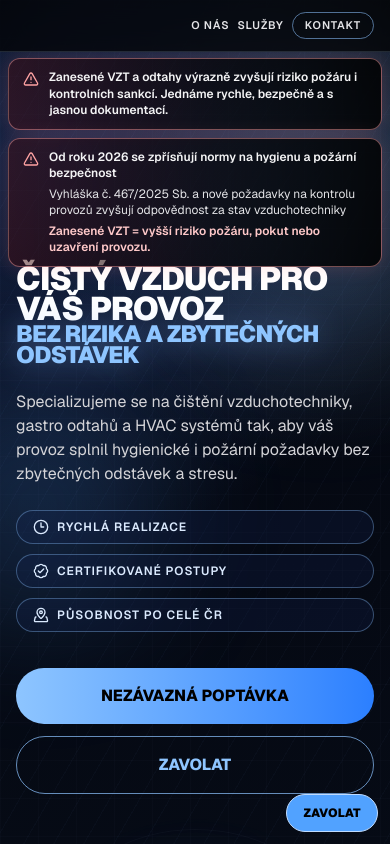
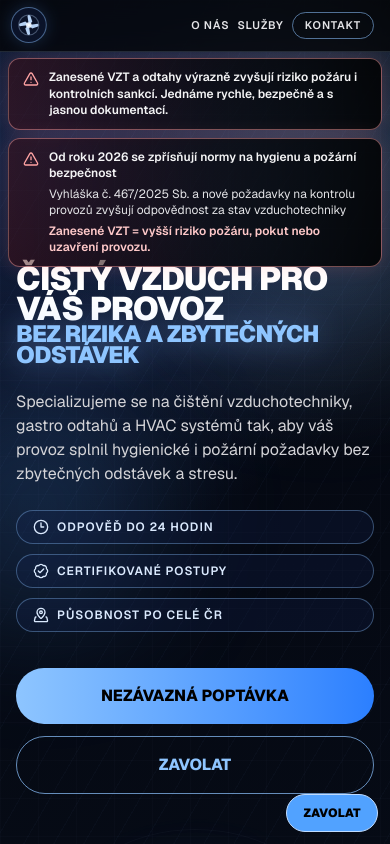
Before and after one commit to codefs17/airtechweb, a Next.js app: page / in a window 390 px wide. Shown: the top 844 px of the page. Built offline with nearby package versions, Linux system fonts and the light colour scheme.

Commit message:
update web

```diff
--- a/app/components/hero-airflow-card.tsx
+++ b/app/components/hero-airflow-card.tsx
@@ -24,7 +24,7 @@ export default function HeroAirflowCard() {
       animate={{ opacity: 1, y: 0, scale: 1 }}
       transition={{ duration: 0.7, delay: 0.2 }}
       whileHover={{ scale: 1.02, rotateX: 4, rotateY: -4 }}
-      className="relative mx-auto w-full max-w-[470px] [transform-style:preserve-3d] [perspective:1200px] sm:max-w-[530px] lg:ml-auto lg:translate-x-16"
+      className="relative mx-auto w-full max-w-[470px] [transform-style:preserve-3d] [perspective:1200px] sm:max-w-[530px] lg:ml-auto lg:translate-x-24"
     >
       <motion.svg
         viewBox="0 0 540 390"
--- a/app/page.tsx
+++ b/app/page.tsx
@@ -2,6 +2,7 @@
 
 import Image from "next/image";
 import { motion } from "framer-motion";
+import { useEffect, useState } from "react";
 import {
   Camera,
   Factory,
@@ -23,6 +24,31 @@ import BackgroundParticles from "./components/background-particles";
 import HeroAirflowCard from "./components/hero-airflow-card";
 
 export default function Home() {
+  const [showBackLabel, setShowBackLabel] = useState(false);
+
+  useEffect(() => {
+    const updateBackLabelVisibility = () => {
+      const evhaSection = document.getElementById("o-nas");
+      if (!evhaSection) {
+        setShowBackLabel(false);
+        return;
+      }
+
+      const evhaStart = evhaSection.offsetTop - 130;
+      const isPastEvhaStart = window.scrollY >= evhaStart;
+      setShowBackLabel(isPastEvhaStart);
+    };
+
+    updateBackLabelVisibility();
+    window.addEventListener("scroll", updateBackLabelVisibility, { passive: true });
+    window.addEventListener("resize", updateBackLabelVisibility);
+
+    return () => {
+      window.removeEventListener("scroll", updateBackLabelVisibility);
+      window.removeEventListener("resize", updateBackLabelVisibility);
+    };
+  }, []);
+
   const revealUp = {
     hidden: { opacity: 0, y: 30 },
     visible: { opacity: 1, y: 0 },
@@ -140,6 +166,38 @@ export default function Home() {
         </div>
       </motion.div>
       <header className="fixed inset-x-0 top-0 z-40 border-b border-blue-200/15 bg-black/70 backdrop-blur-md">
+        <button
+          type="button"
+          onClick={() => window.scrollTo({ top: 0, behavior: "smooth" })}
+          className="absolute left-0 top-1/2 inline-flex h-9 w-9 -translate-y-1/2 translate-x-[30%] items-center justify-center rounded-full border border-blue-300/45 bg-blue-950/35 shadow-[0_0_16px_rgba(90,160,255,0.2)] transition hover:scale-105 hover:border-blue-200/70"
+          aria-label="Zpět na začátek stránky"
+        >
+          <svg viewBox="0 0 220 220" className="h-6 w-6 text-blue-200/95">
+            <circle cx="110" cy="110" r="92" fill="none" stroke="currentColor" strokeOpacity="0.35" strokeWidth="10" />
+            <g fill="currentColor">
+              <path d="M110 110 L98 28 Q108 12 124 26 L142 78 Q132 96 110 110 Z" />
+              <path d="M110 110 L192 98 Q208 108 194 124 L142 142 Q124 132 110 110 Z" />
+              <path d="M110 110 L122 192 Q112 208 96 194 L78 142 Q88 124 110 110 Z" />
+              <path d="M110 110 L28 122 Q12 112 26 96 L78 78 Q96 88 110 110 Z" />
+            </g>
+            <circle cx="110" cy="110" r="26" fill="#eaf3ff" fillOpacity="0.95" />
+            <circle cx="110" cy="110" r="10" fill="#ffffff" />
+          </svg>
+        </button>
+        {showBackLabel ? (
+          <motion.button
+            type="button"
+            onClick={() => window.scrollTo({ top: 0, behavior: "smooth" })}
+            initial={{ opacity: 0, x: -8, scale: 0.96 }}
+            animate={{ opacity: 1, x: 0, scale: [1, 1.04, 1] }}
+            exit={{ opacity: 0, x: -8, scale: 0.96 }}
+            transition={{ opacity: { duration: 0.25 }, x: { duration: 0.25 }, scale: { duration: 1.2, repeat: Infinity, ease: "easeInOut" } }}
+            className="absolute left-0 top-1/2 ml-16 -translate-y-1/2 rounded-full border border-blue-300/45 bg-black/80 px-4 py-1.5 text-xs font-bold uppercase tracking-[0.14em] text-blue-100 transition hover:scale-105 hover:border-blue-200/70"
+            aria-label="Zpět na začátek stránky"
+          >
+            ZPĚT
+          </motion.button>
+        ) : null}
         <div className="mx-auto flex w-full max-w-6xl items-center justify-end px-4 py-3 sm:px-6">
           <nav className="flex items-center gap-2 text-[11px] font-semibold uppercase tracking-[0.08em] text-zinc-200 sm:gap-4 sm:text-xs md:text-sm">
             <a href="#o-nas" onClick={handleSmoothScroll("o-nas")} className="transition hover:text-blue-300">
@@ -243,7 +301,7 @@ export default function Home() {
 
             <div className="mt-6 grid max-w-3xl gap-2.5 sm:grid-cols-3">
               {[
-                { icon: Clock3, text: "Rychlá realizace" },
+                { icon: Clock3, text: "ODPOVĚĎ DO 24 HODIN" },
                 { icon: BadgeCheck, text: "Certifikované postupy" },
                 { icon: MapPinned, text: "Působnost po celé ČR" },
               ].map((point) => (
```
